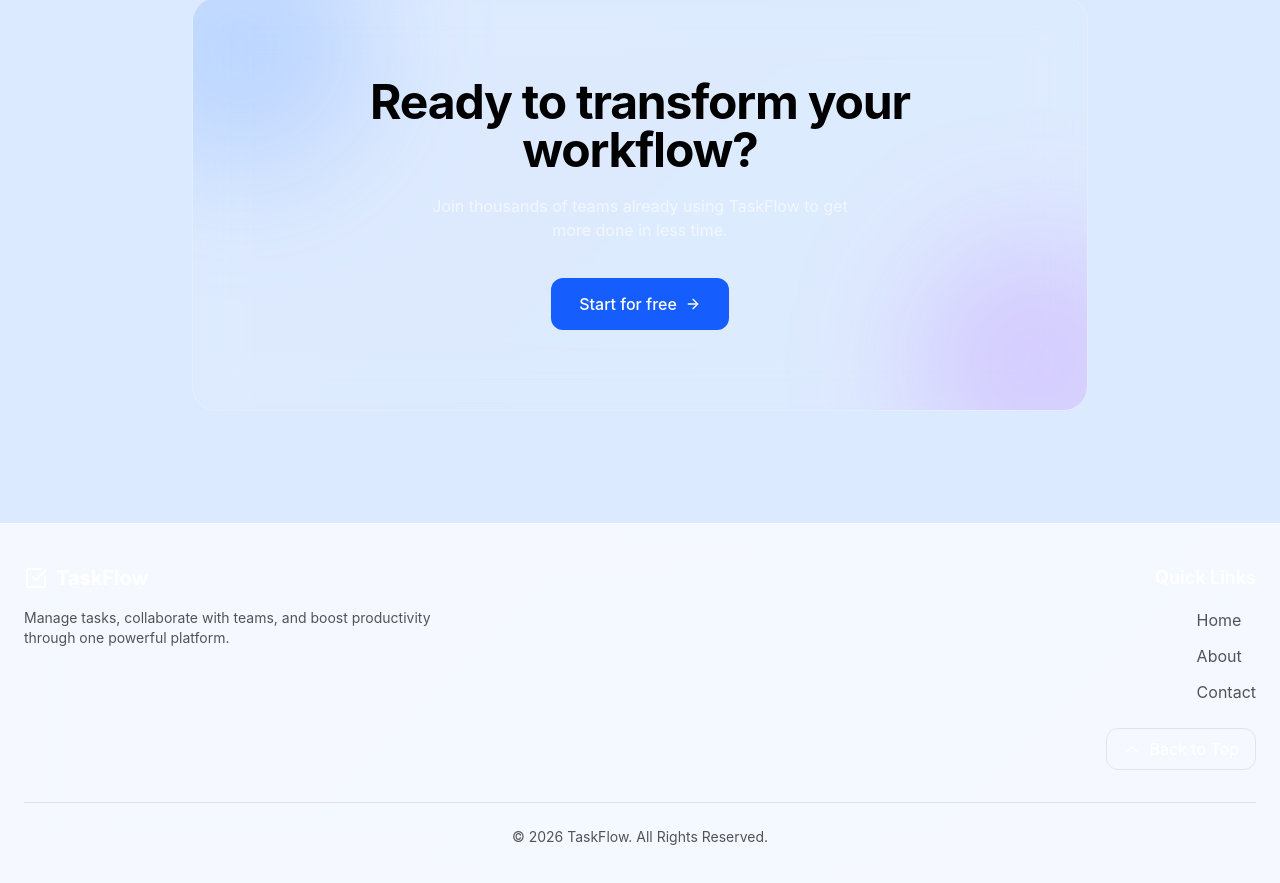
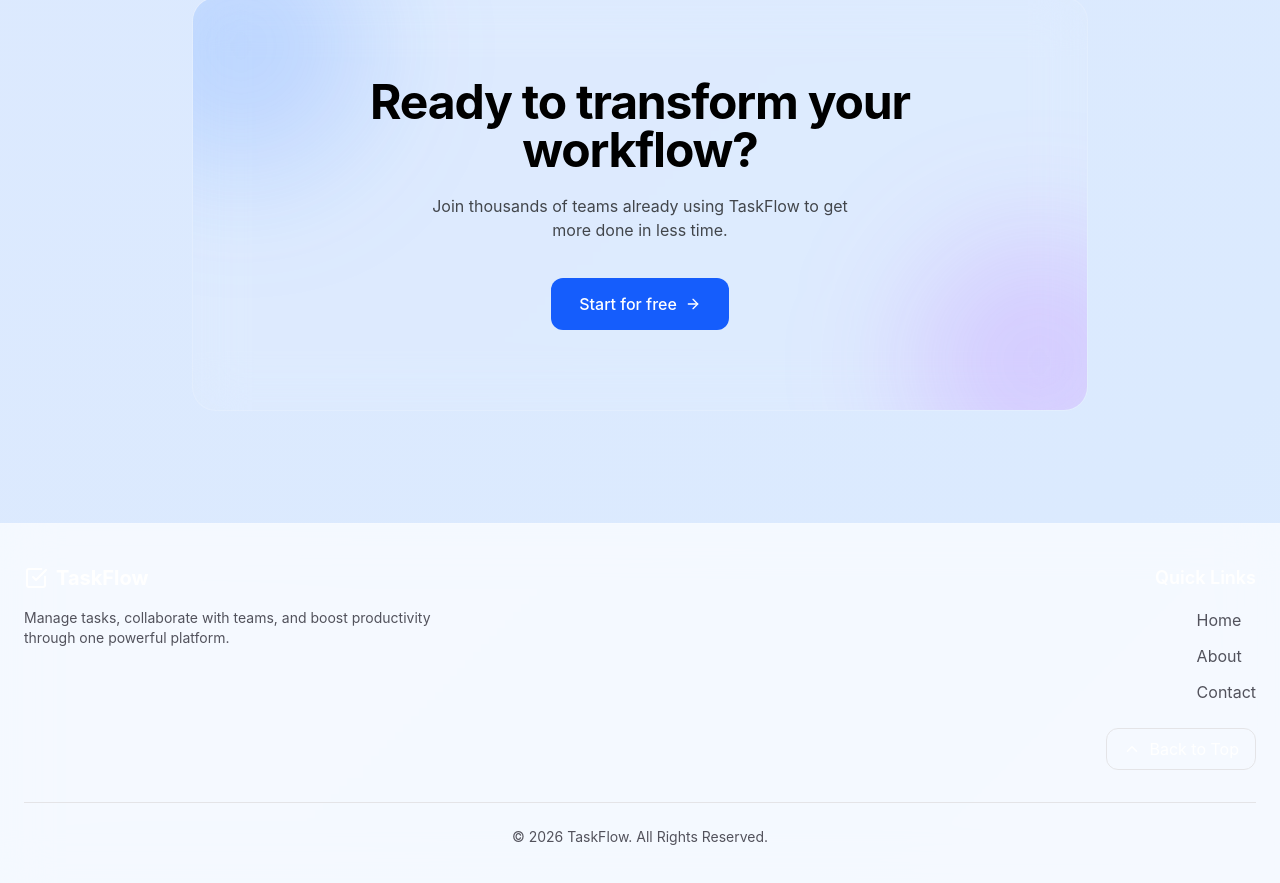
Before and after one commit to subham-oss/Task-Management-Application, a React (Vite) app in the folder client/: page / in a window 1280 px wide. Shown: the part 4258-5141 px from the top of the page. Built offline with nearby package versions, Linux system fonts and the light colour scheme.

Commit message:
add opacity into CTA

```diff
--- a/client/src/components/CTA.tsx
+++ b/client/src/components/CTA.tsx
@@ -20,7 +20,7 @@ export default function CTA() {
           <h2 className="text-4xl md:text-5xl font-bold font-display tracking-tight max-w-xl mx-auto">
             Ready to transform your workflow?
           </h2>
-          <p className="mt-5 text-white/60 max-w-md mx-auto">
+          <p className="mt-5 opacity-70 max-w-md mx-auto">
            Join thousands of teams already using TaskFlow to get more done in less time.
           </p>
 
```
